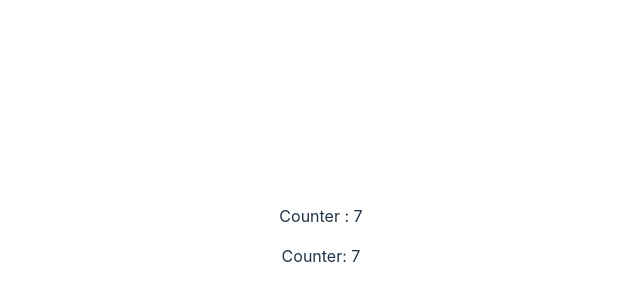
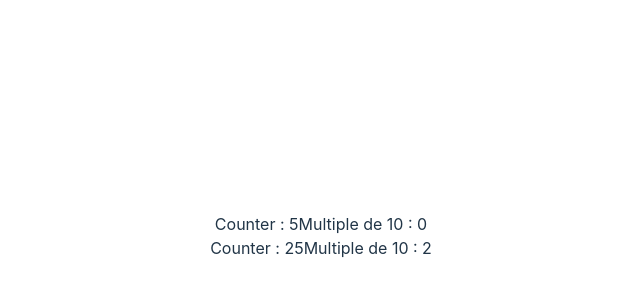
Before and after one commit to Brasero/fsd59-react-s1, a React (Vite) app in the folder demo/: page / in a window 1280 px wide. Shown: the part 164-464 px from the top of the page, without its empty margins (319-959 px from the left). Built offline with nearby package versions, Linux system fonts and the light colour scheme; the HTML template or start-up script is replaced by a standard one.

Commit message:
propostion de correction

```diff
--- a/demo/src/App.jsx
+++ b/demo/src/App.jsx
@@ -1,6 +1,7 @@
 import './App.css'
-import TestState from "./component/TestState.jsx";
-import TestStateFunc from "./component/TestStateFunc.jsx";
+import Counter from "./component/Counter.jsx";
+
+
 
 function App() {
 
@@ -8,8 +9,8 @@ function App() {
 
   return (
     <>
-      <TestState />
-     <TestStateFunc />
+      <Counter />
+      <Counter step={5} />
     </>
   )
 }
--- /dev/null
+++ b/demo/src/component/Counter.jsx
@@ -0,0 +1,28 @@
+import {useState} from "react";
+
+const Counter = ({step = 1}) => {
+
+ const [counter, setCounter] = useState(0)
+ const [multipleCounter, setMultipleCounter] = useState(0)
+
+ const tick = () => {
+  setTimeout(() => {
+   setCounter(counter + step)
+   if ((counter + step)%10 === 0) {
+    setMultipleCounter(multipleCounter + 1)
+   }
+  }, 1000)
+ }
+
+ tick()
+
+ return(
+  <div>
+   <span>Counter : {counter}</span>
+   <span>Multiple de 10 : {multipleCounter}</span>
+  </div>
+ )
+
+}
+
+export default Counter
```
